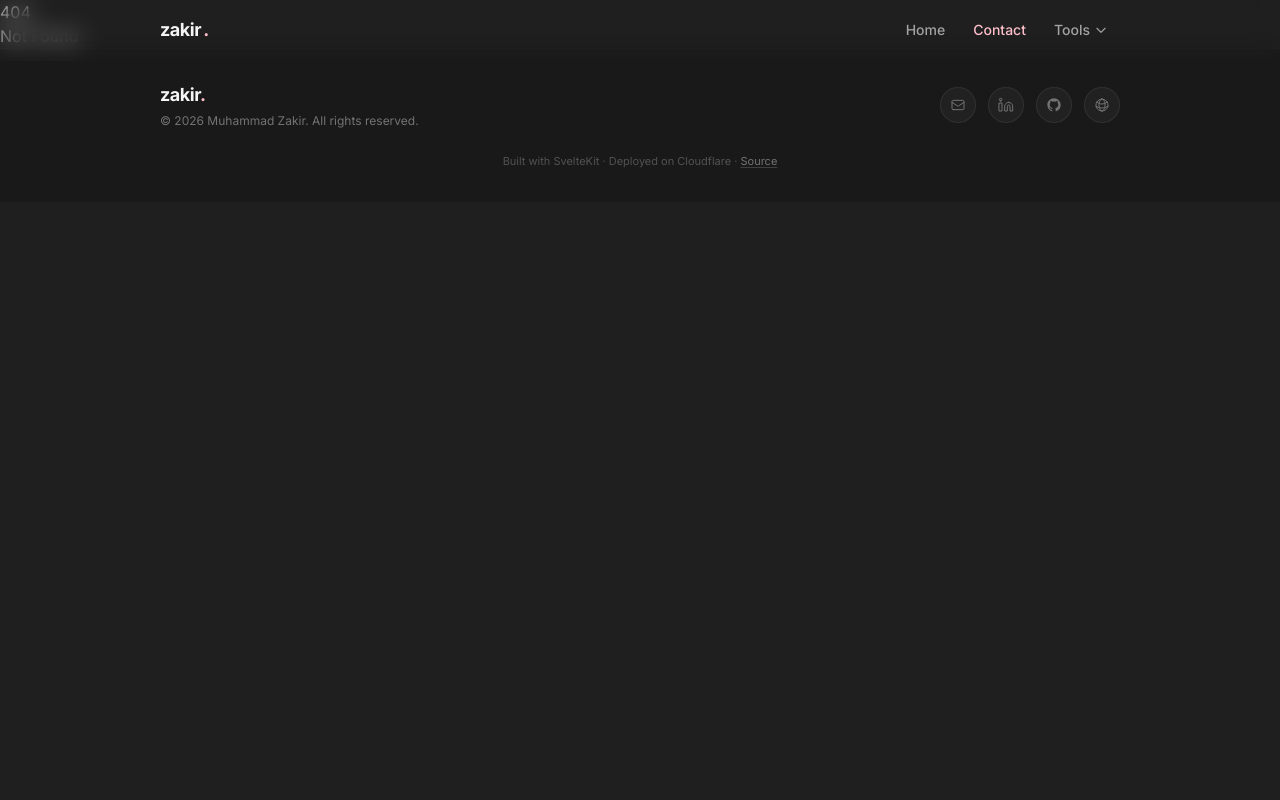
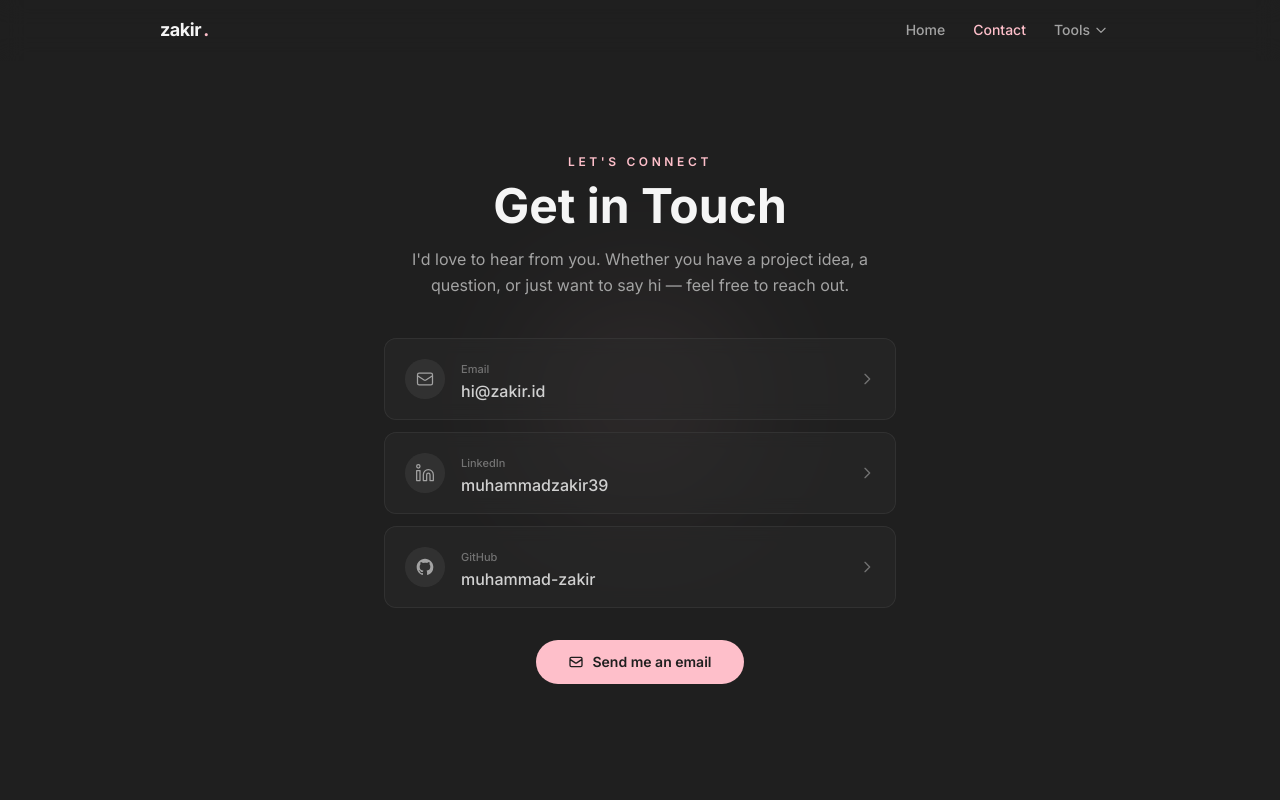
Before and after one commit to muhammad-zakir/website, a SvelteKit app: page /contact in a window 1280 px wide. Before the commit this address had no page. Shown: the top 800 px of the page. Built offline with nearby package versions, Linux system fonts and the light colour scheme.

Commit message:
Add contact page

```diff
--- /dev/null
+++ b/src/routes/contact/+page.svelte
@@ -0,0 +1,114 @@
+<script lang="ts">
+	import SeoHead from '$lib/components/SeoHead.svelte';
+	import ScrollReveal from '$lib/components/ui/ScrollReveal.svelte';
+	import { SOCIAL_LINKS } from '$lib/constants';
+
+	const contactLinks = SOCIAL_LINKS.filter((link) => link.label !== 'Website');
+</script>
+
+<SeoHead
+	title="Contact"
+	description="Get in touch with Muhammad Zakir — Software Engineer. Let's build something great together."
+	canonicalUrl="https://zakir.id/contact"
+/>
+
+<section class="relative flex min-h-screen items-center justify-center px-4 pt-24 pb-16 sm:px-6 lg:px-8">
+	<!-- Decorative background -->
+	<div
+		class="pointer-events-none absolute top-1/2 left-1/2 h-80 w-80 -translate-x-1/2 -translate-y-1/2 rounded-full opacity-10 blur-3xl"
+		style="background: radial-gradient(circle, var(--color-pastel-300) 0%, transparent 70%);"
+		aria-hidden="true"
+	></div>
+
+	<div class="relative z-10 mx-auto w-full max-w-lg">
+		<ScrollReveal>
+			<div class="text-center">
+				<span class="mb-3 inline-block text-xs font-semibold tracking-[0.3em] text-pastel-300 uppercase">
+					Let's Connect
+				</span>
+				<h1 class="text-3xl font-bold text-graphite-50 sm:text-4xl md:text-5xl">
+					Get in Touch
+				</h1>
+				<p class="mt-4 text-sm leading-relaxed text-graphite-300 sm:text-base">
+					I'd love to hear from you. Whether you have a project idea, a question, or just want to say hi — feel free to reach out.
+				</p>
+			</div>
+		</ScrollReveal>
+
+		<!-- Contact Cards -->
+		<ScrollReveal delay={200} class="mt-10">
+			<div class="space-y-3">
+				{#each contactLinks as link, linkIndex}
+					<a
+						href={link.href}
+						target={link.href.startsWith('mailto:') ? undefined : '_blank'}
+						rel={link.href.startsWith('mailto:') ? undefined : 'noopener noreferrer'}
+						aria-label="{link.label}: {link.value}"
+						class="group flex items-center gap-4 rounded-xl border border-graphite-600/50 bg-graphite-800/50 px-5 py-4 text-left backdrop-blur-sm transition-all duration-300 hover:border-pastel-300/30 hover:bg-graphite-700/60"
+						style="animation: fadeInUp 0.5s ease-out {(linkIndex + 1) * 80 + 200}ms both;"
+					>
+						<div
+							class="flex h-10 w-10 flex-shrink-0 items-center justify-center rounded-full bg-graphite-600/50 transition-colors duration-300 group-hover:bg-pastel-300/20"
+						>
+							<svg
+								class="h-5 w-5 text-graphite-300 transition-colors duration-300 group-hover:text-pastel-300"
+								xmlns="http://www.w3.org/2000/svg"
+								fill={link.label === 'GitHub' ? 'currentColor' : 'none'}
+								viewBox="0 0 24 24"
+								stroke={link.label === 'GitHub' ? 'none' : 'currentColor'}
+								stroke-width="1.5"
+								aria-hidden="true"
+							>
+								<path stroke-linecap="round" stroke-linejoin="round" d={link.iconPath} />
+							</svg>
+						</div>
+						<div class="flex-1">
+							<span class="text-[11px] font-medium text-graphite-400">{link.label}</span>
+							<p class="text-sm font-medium text-graphite-200 transition-colors duration-300 group-hover:text-pastel-300 sm:text-base">
+								{link.value}
+							</p>
+						</div>
+						<svg
+							class="h-4 w-4 text-graphite-400 transition-all duration-300 group-hover:translate-x-1 group-hover:text-pastel-300"
+							xmlns="http://www.w3.org/2000/svg"
+							fill="none"
+							viewBox="0 0 24 24"
+							stroke="currentColor"
+							stroke-width="2"
+							aria-hidden="true"
+						>
+							<path stroke-linecap="round" stroke-linejoin="round" d="M9 5l7 7-7 7" />
+						</svg>
+					</a>
+				{/each}
+			</div>
+		</ScrollReveal>
+
+		<!-- Primary CTA -->
+		<ScrollReveal delay={500} class="mt-8">
+			<div class="text-center">
+				<a
+					href="mailto:hi@zakir.id"
+					class="group inline-flex items-center gap-2 rounded-full bg-pastel-300 px-8 py-3 text-sm font-semibold text-graphite-900 transition-all duration-300 hover:bg-pastel-200 hover:shadow-lg hover:shadow-pastel-300/20"
+				>
+					<svg
+						class="h-4 w-4"
+						xmlns="http://www.w3.org/2000/svg"
+						fill="none"
+						viewBox="0 0 24 24"
+						stroke="currentColor"
+						stroke-width="2"
+						aria-hidden="true"
+					>
+						<path
+							stroke-linecap="round"
+							stroke-linejoin="round"
+							d="M3 8l7.89 5.26a2 2 0 002.22 0L21 8M5 19h14a2 2 0 002-2V7a2 2 0 00-2-2H5a2 2 0 00-2 2v10a2 2 0 002 2z"
+						/>
+					</svg>
+					Send me an email
+				</a>
+			</div>
+		</ScrollReveal>
+	</div>
+</section>
```
